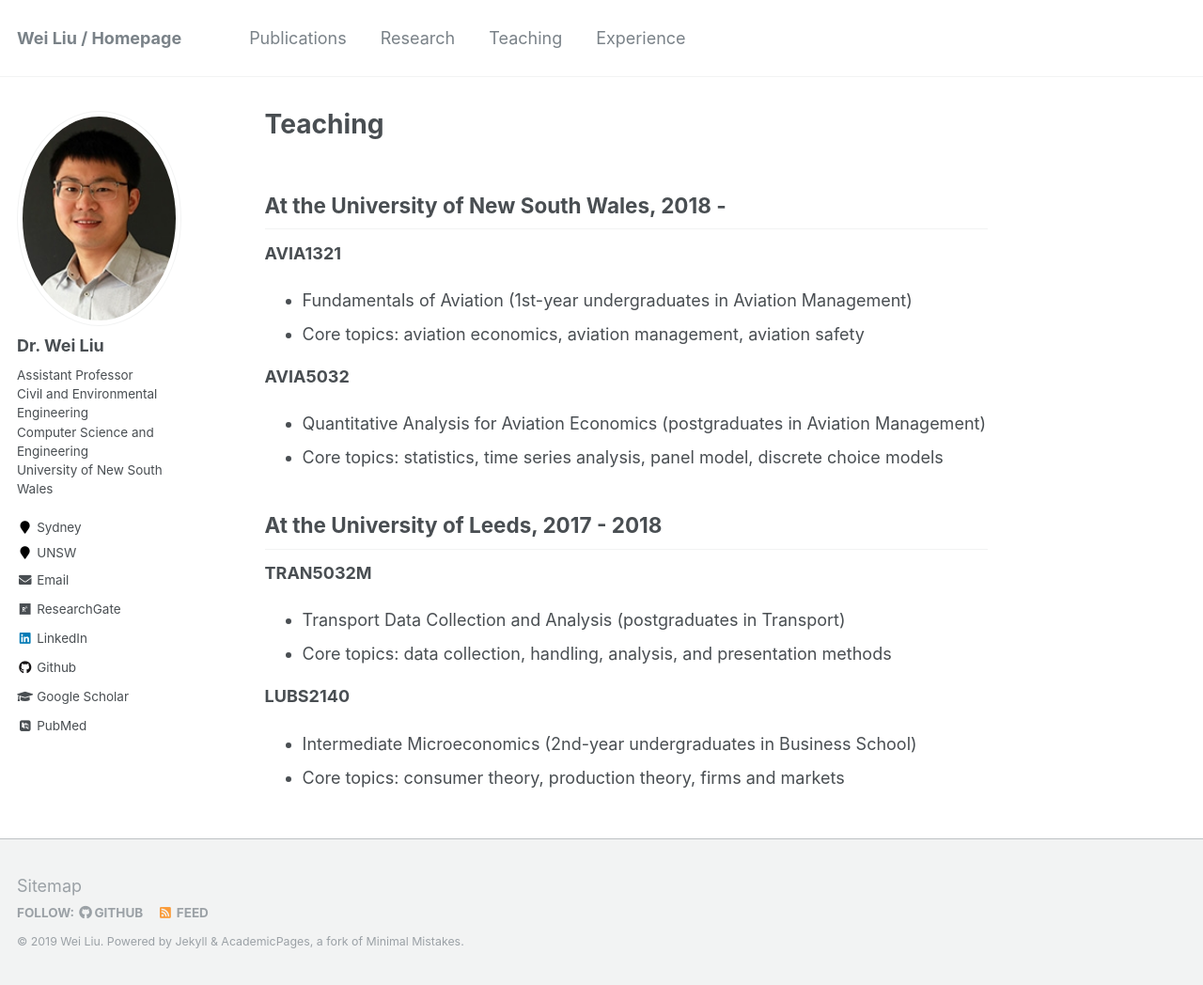
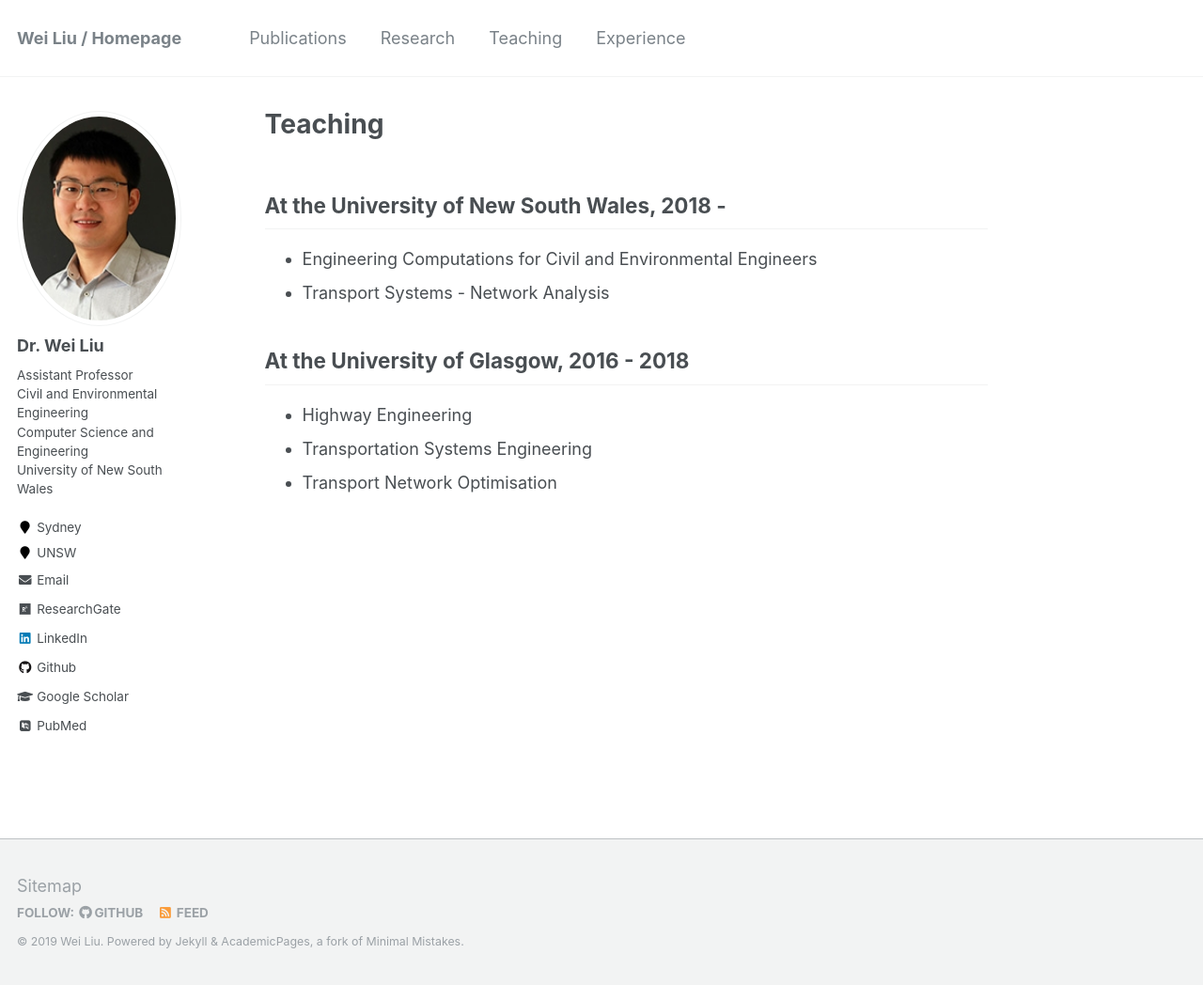
Before and after one commit to weiliu2016/weiliu2016.github.io, a Jekyll site: the page built from _pages/teaching.md, in a window 1280 px wide and 1048 px high. Shown: the whole window at 94% size. Built offline with Jekyll 4.4.1, drawn with Linux system fonts in a browser that asks for light colours; some web fonts are replaced.

Commit message:
Update teaching.md

```diff
--- a/_pages/teaching.md
+++ b/_pages/teaching.md
@@ -6,20 +6,11 @@ author_profile: true
 
 At the University of New South Wales, 2018 -
 --------
-**AVIA1321**
-* Fundamentals of Aviation (1st-year undergraduates in Aviation Management)
-* Core topics: aviation economics, aviation management, aviation safety
+* Engineering Computations for Civil and Environmental Engineers
+* Transport Systems - Network Analysis
 
-**AVIA5032**
-* Quantitative Analysis for Aviation Economics (postgraduates in Aviation Management)
-* Core topics: statistics, time series analysis, panel model, discrete choice models
-
-At the University of Leeds, 2017 - 2018
+At the University of Glasgow, 2016 - 2018
 --------
-**TRAN5032M**
-* Transport Data Collection and Analysis (postgraduates in Transport)
-* Core topics: data collection, handling, analysis, and presentation methods
-
-**LUBS2140**
-* Intermediate Microeconomics (2nd-year undergraduates in Business School)
-* Core topics: consumer theory, production theory, firms and markets
+* Highway Engineering
+* Transportation Systems Engineering
+* Transport Network Optimisation
```
